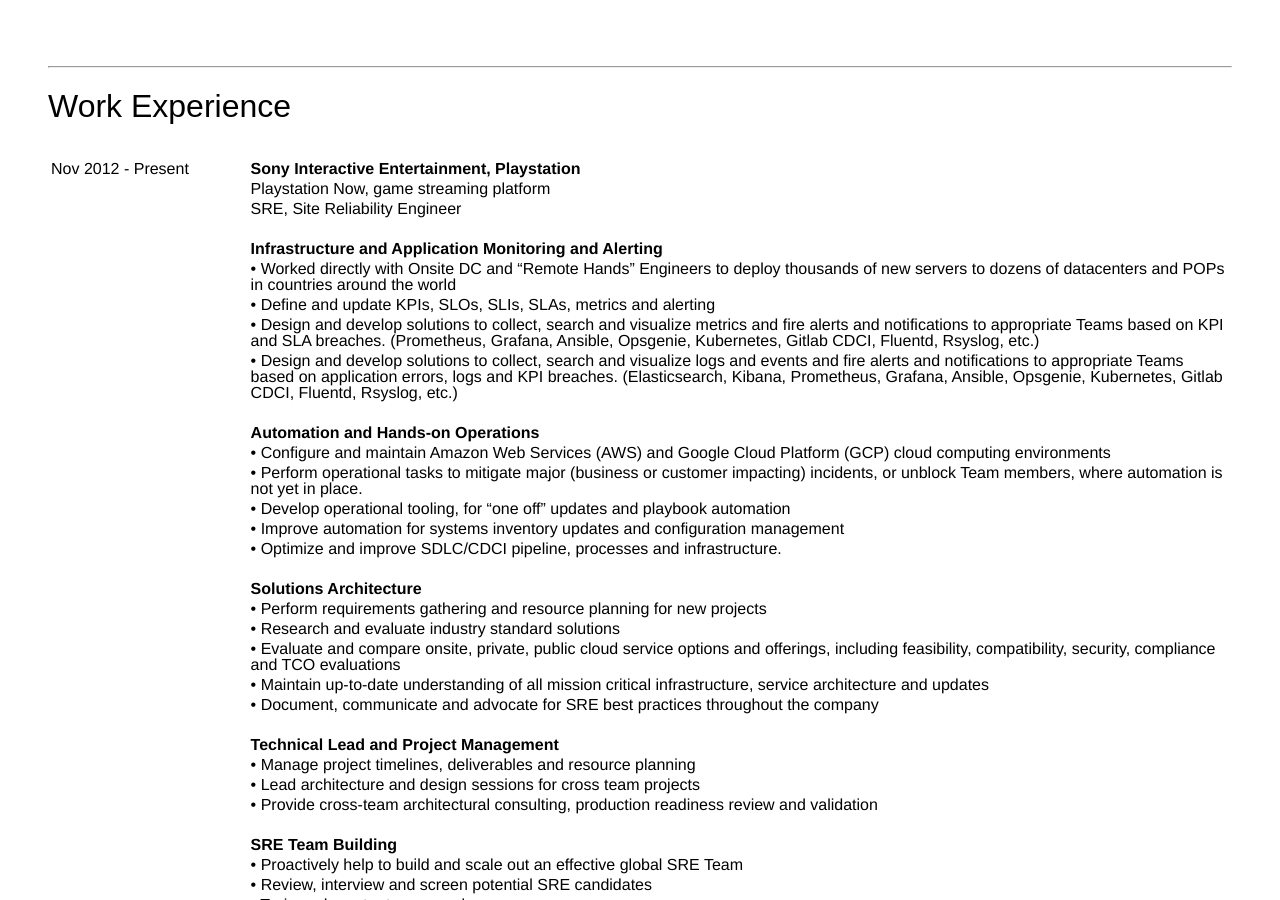
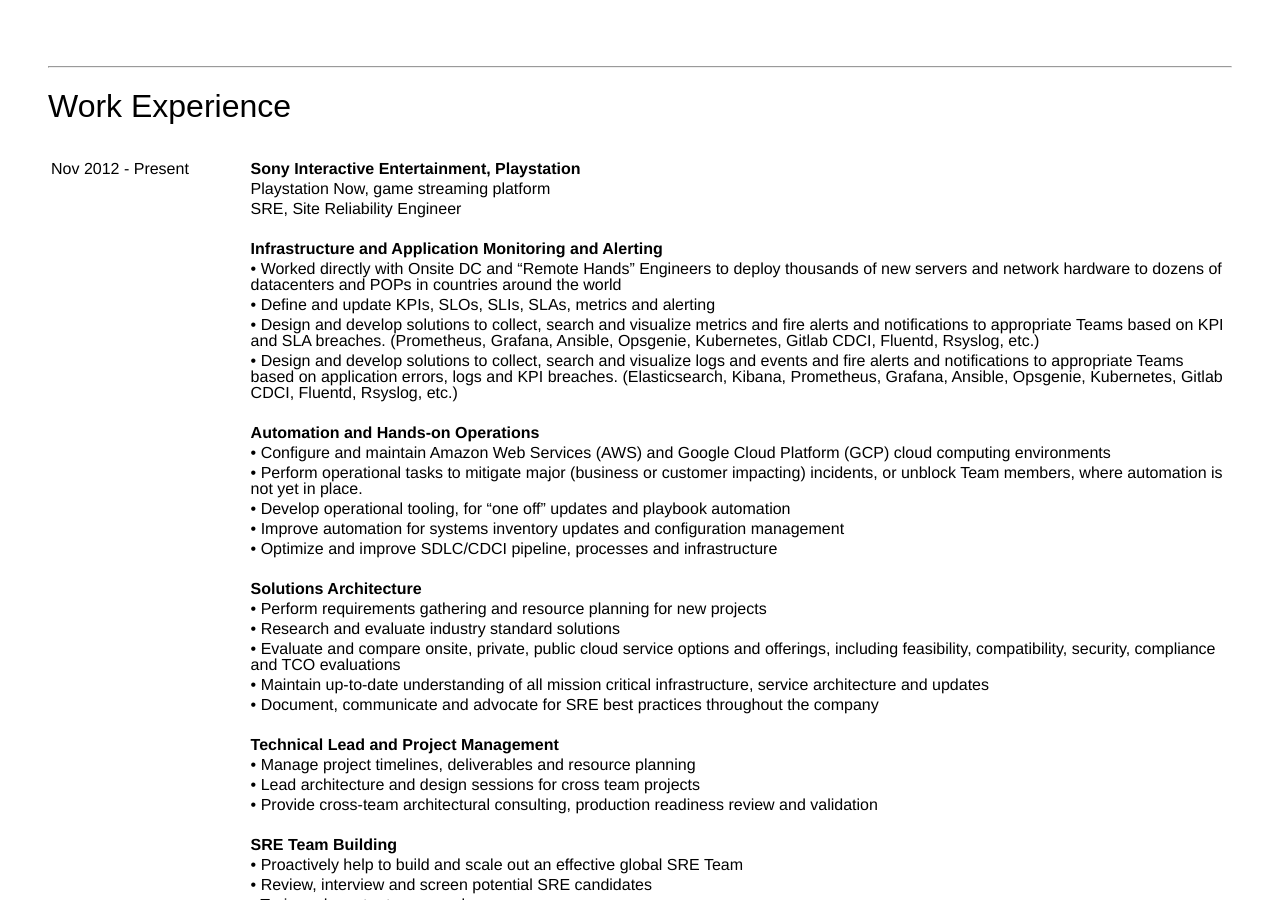
Before and after one commit to mpursley/mpursley.github.io, a Jekyll site: the page built from resume_test.md, in a window 1280 px wide and 900 px high, scrolled down 522 px. Built offline with Jekyll 4.4.1, drawn with Linux system fonts in a browser that asks for light colours.

Commit message:
Update resume_test.md

```diff
--- a/resume_test.md
+++ b/resume_test.md
@@ -48,7 +48,7 @@
 | &nbsp;             | SRE, Site Reliability Engineer
 | &nbsp;             | &nbsp;
 | &nbsp;             | **Infrastructure and Application Monitoring and Alerting**
-| &nbsp;             | • Worked directly with Onsite DC and "Remote Hands" Engineers to deploy thousands of new servers to dozens of datacenters and POPs in countries around the world
+| &nbsp;             | • Worked directly with Onsite DC and "Remote Hands" Engineers to deploy thousands of new servers and network hardware to dozens of datacenters and POPs in countries around the world
 | &nbsp;             | • Define and update KPIs, SLOs, SLIs, SLAs, metrics and alerting
 | &nbsp;             | • Design and develop solutions to collect, search and visualize metrics and fire alerts and notifications to appropriate Teams based on KPI and SLA breaches. (Prometheus, Grafana, Ansible, Opsgenie, Kubernetes, Gitlab CDCI, Fluentd, Rsyslog, etc.)
 | &nbsp;             | • Design and develop solutions to collect, search and visualize logs and events and fire alerts and notifications to appropriate Teams based on application errors, logs and KPI breaches. (Elasticsearch, Kibana, Prometheus, Grafana, Ansible, Opsgenie, Kubernetes, Gitlab CDCI, Fluentd, Rsyslog, etc.)
@@ -58,7 +58,7 @@
 | &nbsp;             | • Perform operational tasks to mitigate major (business or customer impacting) incidents, or unblock Team members, where automation is not yet in place.
 | &nbsp;             | • Develop operational tooling, for "one off" updates and playbook automation
 | &nbsp;             | • Improve automation for systems inventory updates and configuration management
-| &nbsp;             | • Optimize and improve SDLC/CDCI pipeline, processes and infrastructure.
+| &nbsp;             | • Optimize and improve SDLC/CDCI pipeline, processes and infrastructure
 | &nbsp;             | &nbsp;
 | &nbsp;             | **Solutions Architecture**
 | &nbsp;             | • Perform requirements gathering and resource planning for new projects
```
